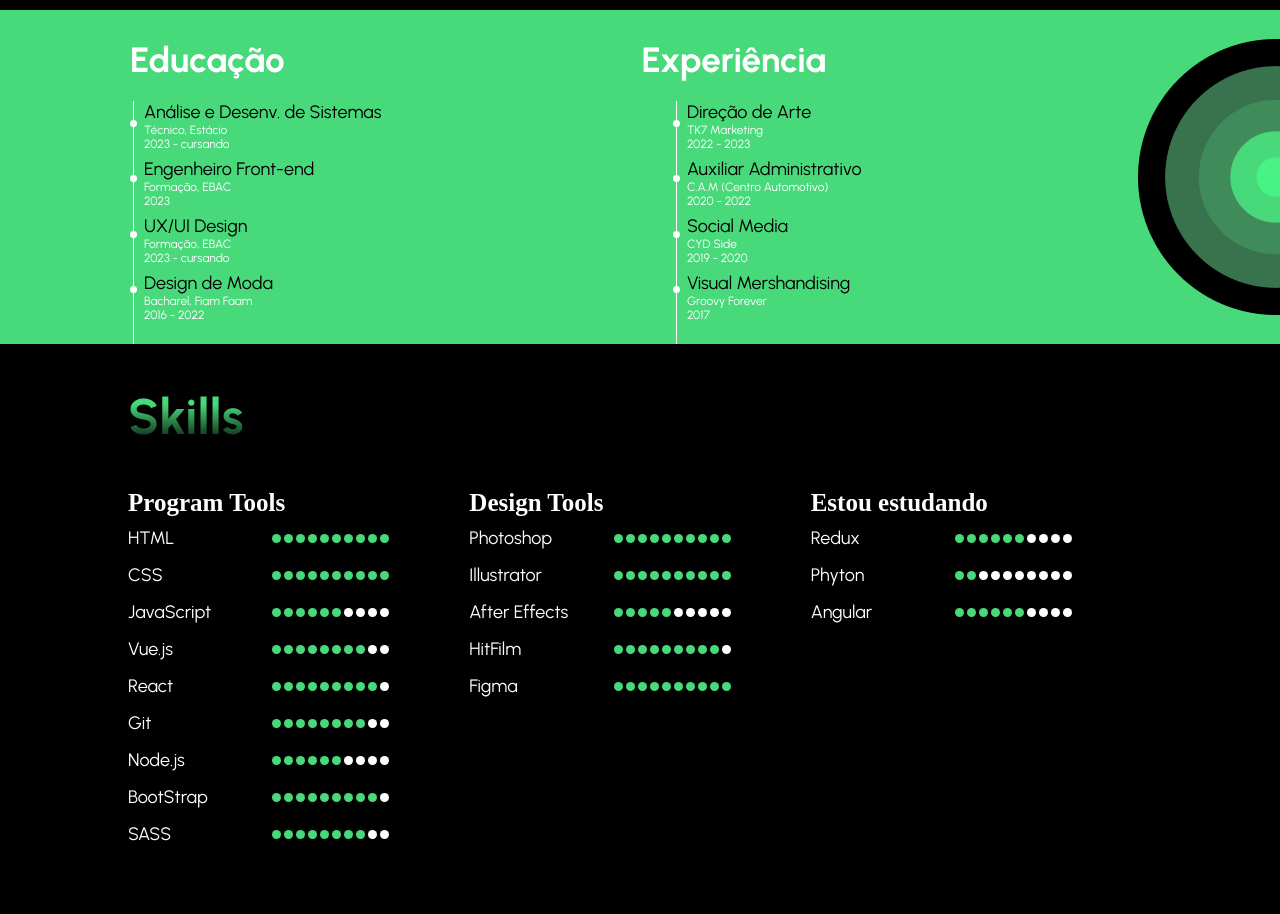
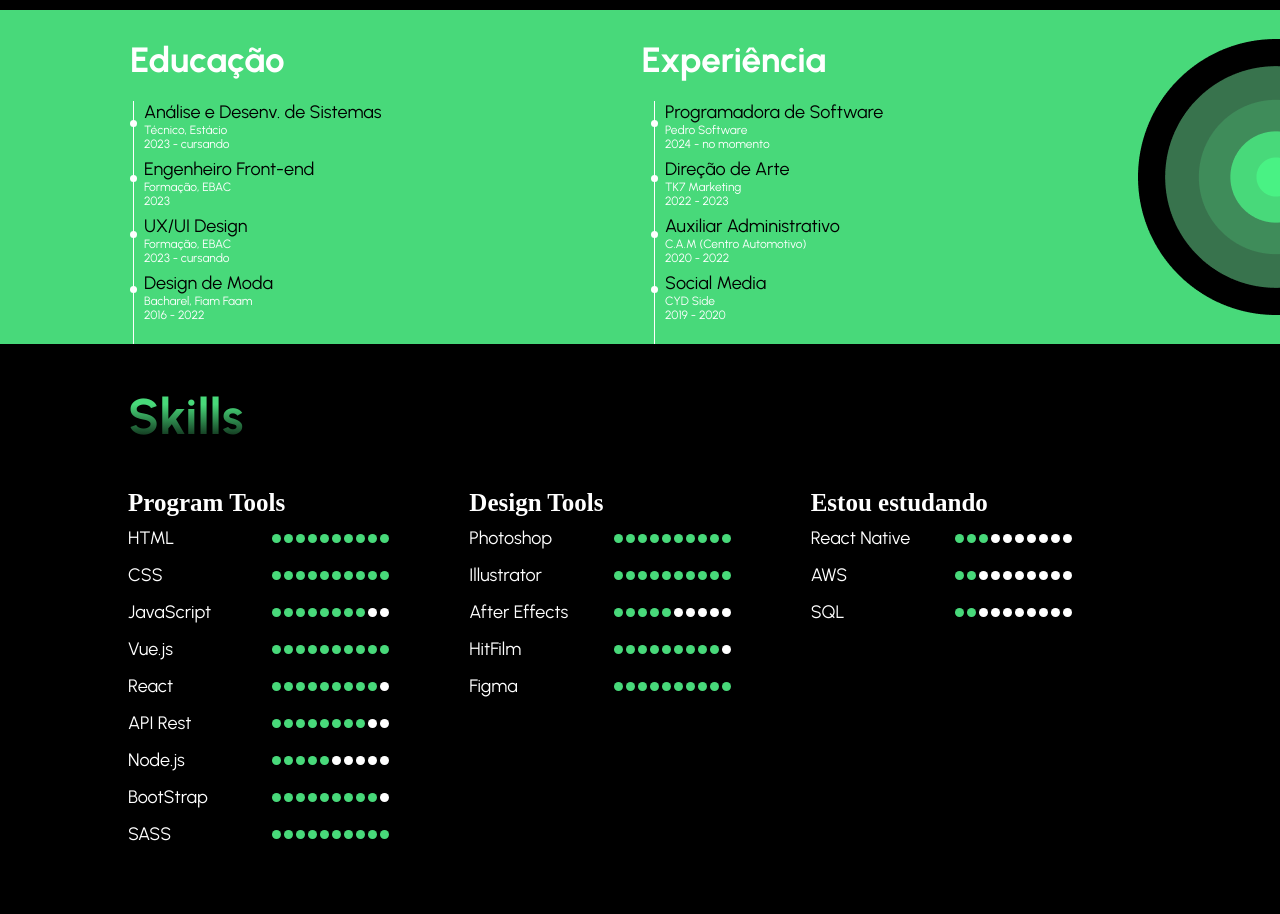
Before and after one commit to nanahmattos/MeuPortfolio, a React (Create React App) app: page /cv in a window 1280 px wide. Shown: the part 758-1672 px from the top of the page. Built offline with nearby package versions, Linux system fonts and the light colour scheme; a web font is replaced by a local one.

Commit message:
ajustes cv

```diff
--- a/src/components/Curriculo/index.tsx
+++ b/src/components/Curriculo/index.tsx
@@ -14,9 +14,9 @@ const Curriculo = () => {
         <div>
           <h4>Olá ! sou Carolina,</h4>
           <p>
-            Profissional apaixonada por design e criatividade, minha jornada
-            teve início em Design de Moda. Ao longo do tempo, explorei áreas
-            como Social Media e Direção de Arte. Hoje, me realizo como{' '}
+            Profissional apaixonada pelo desenvolvimento de projetos, minha
+            jornada teve início em Design de Moda. Ao longo do tempo, explorei
+            áreas como Social Media e Direção de Arte. Hoje, me realizo como{' '}
             <S.CorDestaque>Desenvolvedora Front-end.</S.CorDestaque>
           </p>
         </div>
@@ -57,6 +57,11 @@ const Curriculo = () => {
           <img src={Timeline} alt="linha do tempo" />
           <ul>
             <li>
+              <h5>Programadora de Software</h5>
+              <p>Pedro Software</p>
+              <p>2024 - no momento</p>
+            </li>
+            <li>
               <h5>Direção de Arte</h5>
               <p>TK7 Marketing</p>
               <p>2022 - 2023</p>
@@ -66,16 +71,10 @@ const Curriculo = () => {
               <p>C.A.M (Centro Automotivo)</p>
               <p>2020 - 2022</p>
             </li>
-            <li></li>
             <li>
               <h5>Social Media</h5>
               <p>CYD Side</p>
               <p>2019 - 2020</p>
-            </li>
-            <li>
-              <h5>Visual Mershandising</h5>
-              <p>Groovy Forever</p>
-              <p>2017</p>
             </li>
           </ul>
         </S.Experiencia>
@@ -145,8 +144,8 @@ const Curriculo = () => {
                 <circle cx="40.5" cy="4.5" r="4.5" fill="#48D97A" />
                 <circle cx="52.5" cy="4.5" r="4.5" fill="#48D97A" />
                 <circle cx="64.5" cy="4.5" r="4.5" fill="#48D97A" />
-                <circle cx="76.5" cy="4.5" r="4.5" fill="#fff" />
-                <circle cx="88.5" cy="4.5" r="4.5" fill="#fff" />
+                <circle cx="76.5" cy="4.5" r="4.5" fill="#48D97A" />
+                <circle cx="88.5" cy="4.5" r="4.5" fill="#48D97A" />
                 <circle cx="100.5" cy="4.5" r="4.5" fill="#fff" />
                 <circle cx="112.5" cy="4.5" r="4.5" fill="#fff" />
               </svg>
@@ -168,8 +167,8 @@ const Curriculo = () => {
                 <circle cx="64.5" cy="4.5" r="4.5" fill="#48D97A" />
                 <circle cx="76.5" cy="4.5" r="4.5" fill="#48D97A" />
                 <circle cx="88.5" cy="4.5" r="4.5" fill="#48D97A" />
-                <circle cx="100.5" cy="4.5" r="4.5" fill="#fff" />
-                <circle cx="112.5" cy="4.5" r="4.5" fill="#fff" />
+                <circle cx="100.5" cy="4.5" r="4.5" fill="#48D97A" />
+                <circle cx="112.5" cy="4.5" r="4.5" fill="#48D97A" />
               </svg>
             </S.Skills__lista>
             <S.Skills__lista>
@@ -194,7 +193,7 @@ const Curriculo = () => {
               </svg>
             </S.Skills__lista>
             <S.Skills__lista>
-              <S.Curriculo__text>Git</S.Curriculo__text>
+              <S.Curriculo__text>API Rest</S.Curriculo__text>
               <svg
                 xmlns="http://www.w3.org/2000/svg"
                 width="117"
@@ -228,7 +227,7 @@ const Curriculo = () => {
                 <circle cx="28.5" cy="4.5" r="4.5" fill="#48D97A" />
                 <circle cx="40.5" cy="4.5" r="4.5" fill="#48D97A" />
                 <circle cx="52.5" cy="4.5" r="4.5" fill="#48D97A" />
-                <circle cx="64.5" cy="4.5" r="4.5" fill="#48D97A" />
+                <circle cx="64.5" cy="4.5" r="4.5" fill="#fff" />
                 <circle cx="76.5" cy="4.5" r="4.5" fill="#fff" />
                 <circle cx="88.5" cy="4.5" r="4.5" fill="#fff" />
                 <circle cx="100.5" cy="4.5" r="4.5" fill="#fff" />
@@ -273,8 +272,8 @@ const Curriculo = () => {
                 <circle cx="64.5" cy="4.5" r="4.5" fill="#48D97A" />
                 <circle cx="76.5" cy="4.5" r="4.5" fill="#48D97A" />
                 <circle cx="88.5" cy="4.5" r="4.5" fill="#48D97A" />
-                <circle cx="100.5" cy="4.5" r="4.5" fill="#fff" />
-                <circle cx="112.5" cy="4.5" r="4.5" fill="#fff" />
+                <circle cx="100.5" cy="4.5" r="4.5" fill="#48D97A" />
+                <circle cx="112.5" cy="4.5" r="4.5" fill="#48D97A" />
               </svg>
             </S.Skills__lista>
           </ul>
@@ -389,7 +388,7 @@ const Curriculo = () => {
           <ul>
             <h4>Estou estudando</h4>
             <S.Skills__lista>
-              <S.Curriculo__text>Redux</S.Curriculo__text>
+              <S.Curriculo__text>React Native</S.Curriculo__text>
               <svg
                 xmlns="http://www.w3.org/2000/svg"
                 width="117"
@@ -400,9 +399,9 @@ const Curriculo = () => {
                 <circle cx="4.5" cy="4.5" r="4.5" fill="#48D97A" />
                 <circle cx="16.5" cy="4.5" r="4.5" fill="#48D97A" />
                 <circle cx="28.5" cy="4.5" r="4.5" fill="#48D97A" />
-                <circle cx="40.5" cy="4.5" r="4.5" fill="#48D97A" />
-                <circle cx="52.5" cy="4.5" r="4.5" fill="#48D97A" />
-                <circle cx="64.5" cy="4.5" r="4.5" fill="#48D97A" />
+                <circle cx="40.5" cy="4.5" r="4.5" fill="#fff" />
+                <circle cx="52.5" cy="4.5" r="4.5" fill="#fff" />
+                <circle cx="64.5" cy="4.5" r="4.5" fill="#fff" />
                 <circle cx="76.5" cy="4.5" r="4.5" fill="#fff" />
                 <circle cx="88.5" cy="4.5" r="4.5" fill="#fff" />
                 <circle cx="100.5" cy="4.5" r="4.5" fill="#fff" />
@@ -410,7 +409,7 @@ const Curriculo = () => {
               </svg>
             </S.Skills__lista>
             <S.Skills__lista>
-              <S.Curriculo__text>Phyton</S.Curriculo__text>
+              <S.Curriculo__text>AWS</S.Curriculo__text>
               <svg
                 xmlns="http://www.w3.org/2000/svg"
                 width="117"
@@ -431,7 +430,7 @@ const Curriculo = () => {
               </svg>
             </S.Skills__lista>
             <S.Skills__lista>
-              <S.Curriculo__text>Angular</S.Curriculo__text>
+              <S.Curriculo__text>SQL</S.Curriculo__text>
               <svg
                 xmlns="http://www.w3.org/2000/svg"
                 width="117"
@@ -441,10 +440,10 @@ const Curriculo = () => {
               >
                 <circle cx="4.5" cy="4.5" r="4.5" fill="#48D97A" />
                 <circle cx="16.5" cy="4.5" r="4.5" fill="#48D97A" />
-                <circle cx="28.5" cy="4.5" r="4.5" fill="#48D97A" />
-                <circle cx="40.5" cy="4.5" r="4.5" fill="#48D97A" />
-                <circle cx="52.5" cy="4.5" r="4.5" fill="#48D97A" />
-                <circle cx="64.5" cy="4.5" r="4.5" fill="#48D97A" />
+                <circle cx="28.5" cy="4.5" r="4.5" fill="#fff" />
+                <circle cx="40.5" cy="4.5" r="4.5" fill="#fff" />
+                <circle cx="52.5" cy="4.5" r="4.5" fill="#fff" />
+                <circle cx="64.5" cy="4.5" r="4.5" fill="#fff" />
                 <circle cx="76.5" cy="4.5" r="4.5" fill="#fff" />
                 <circle cx="88.5" cy="4.5" r="4.5" fill="#fff" />
                 <circle cx="100.5" cy="4.5" r="4.5" fill="#fff" />
```
